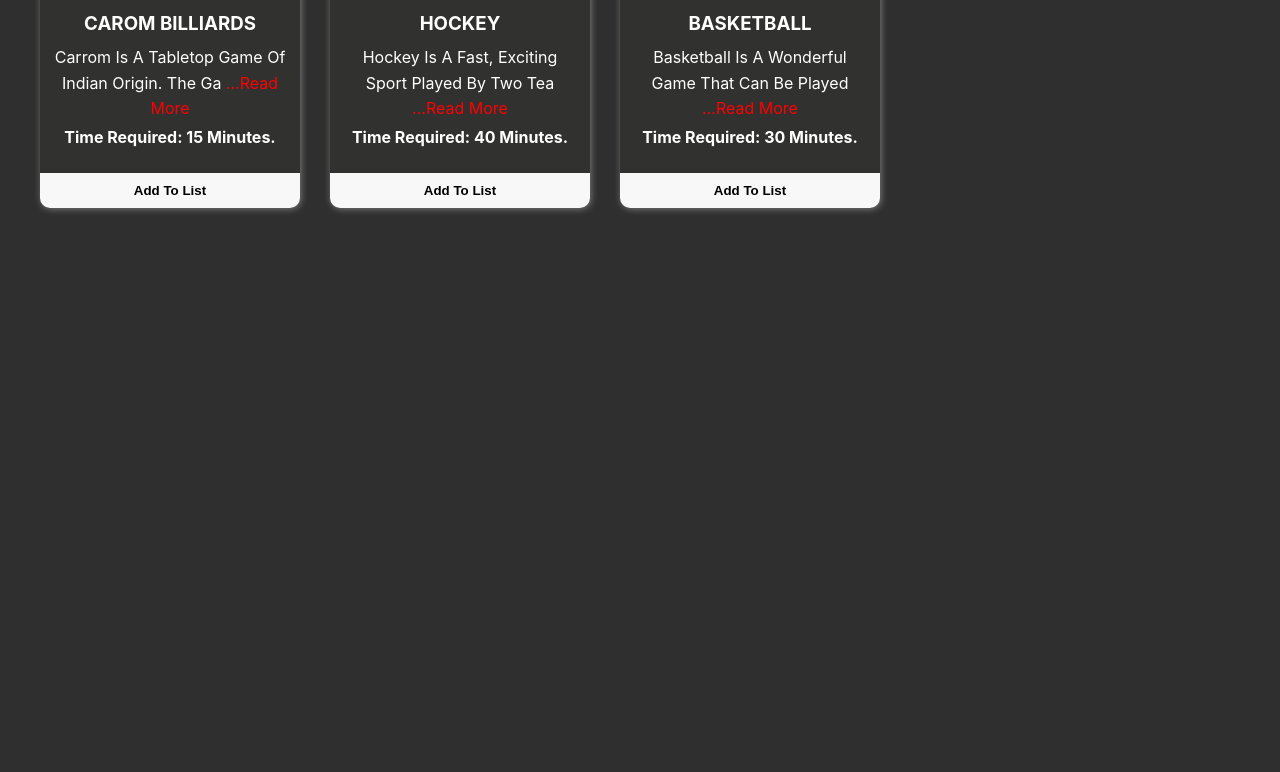
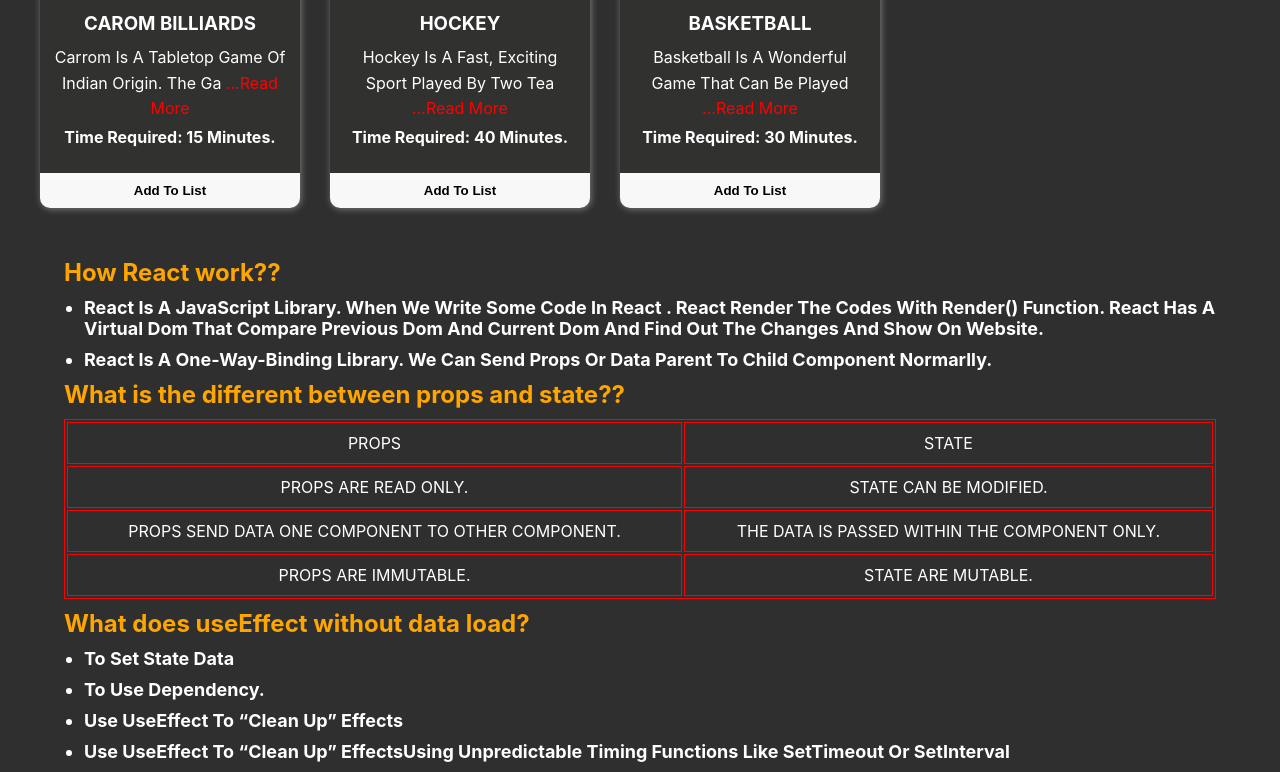
Before and after one commit to mostafizurRahaman/Grow-daily-activities, a React (Create React App) app: page / in a window 1280 px wide. Shown: the part 1212-1984 px from the top of the page. Before the commit the page ends 1460 px from the top, so only its background shows below. Built offline with nearby package versions, Linux system fonts and the light colour scheme.

Commit message:
question and answer added

```diff
--- a/src/App.js
+++ b/src/App.js
@@ -1,10 +1,12 @@
 import logo from './logo.svg';
 import './App.css';
 import Home from './components/Home/Home';
+import Question from './components/Question/Question';
 function App() {
   return (
     <div className="main-container">
        <Home></Home>
+       <Question></Question>
     </div>
   );
 }
--- /dev/null
+++ b/src/components/Question/Question.css
@@ -0,0 +1,30 @@
+.question-container{
+  width: 90%;
+  margin: 0 auto;
+}
+
+.question-container h2{
+   text-decoration: capitalize;
+   margin: 10px 0px;
+   color: orange;
+}
+.question-container ul li{
+   font-size: 18px;
+   margin-bottom: 10px;
+   text-transform: capitalize;
+   font-weight: bold;
+   margin-left: 20px;
+}
+
+table {
+   width: 100%;
+   border: 1px solid red;
+
+}
+td, tr{
+   border: 1px solid red;
+   padding: 10px 0px;
+   text-align: center;
+   text-transform: uppercase;
+
+}
--- /dev/null
+++ b/src/components/Question/Question.js
@@ -0,0 +1,46 @@
+import React from 'react';
+import './Question.css';
+
+const Question = () => {
+   return (
+      <div className='question-container'>
+         <h2>How React work??</h2>
+         <ul>
+            <li>React is a JavaScript Library. When we write some code in react . React render the codes with render() function. React has a virtual dom that compare previous dom and current dom and find out the changes and show on website. </li>
+            <li>react is a one-way-binding library. We can send props or data parent to child component normarlly.</li>
+         </ul>
+         <h2>What is the different between props and state??</h2>
+         <table>
+            <thead>
+               <tr>
+                  <td>Props</td>
+                  <td>State</td>
+               </tr>
+            </thead>
+            <tbody>
+               <tr>
+                  <td>Props are read only.</td>
+                  <td>State can be modified.</td>
+               </tr>
+               <tr>
+                  <td>Props send data one component to other component.</td>
+                  <td>The Data is passed within the component only. </td>
+               </tr>
+               <tr>
+                  <td>Props are immutable.</td>
+                  <td>State are mutable.</td>
+               </tr>
+            </tbody>
+         </table>
+         <h2>What does useEffect without data load?</h2>
+         <ul>
+            <li>to set state data </li>
+            <li>to use dependency. </li>
+            <li> use useEffect to “clean up” effects</li>
+            <li> use useEffect to “clean up” effectsUsing unpredictable timing functions like setTimeout or setInterval</li>
+         </ul>
+      </div>
+   );
+};
+
+export default Question;
```
